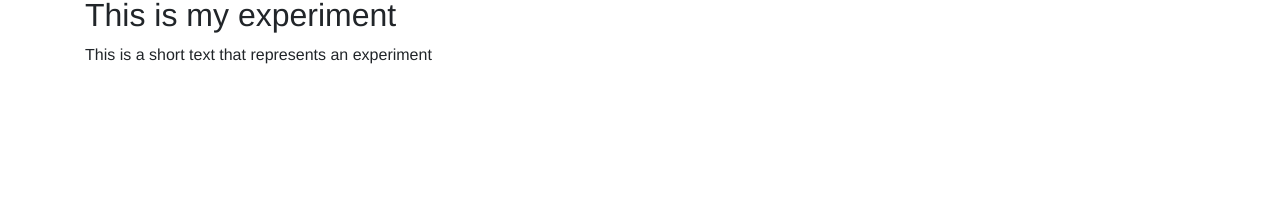
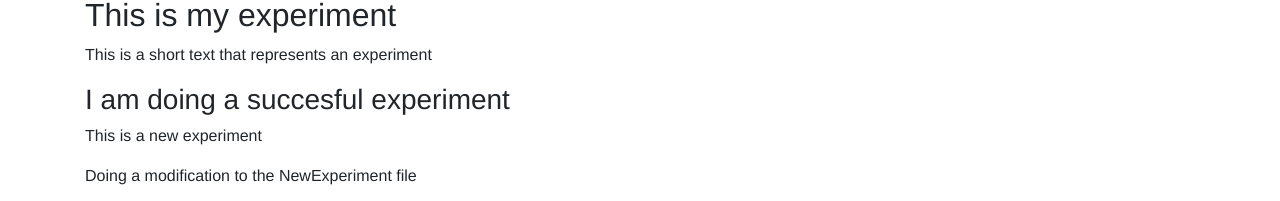
Before and after one commit to CarlosMayo1/carloshmayo, a React (Create React App) app: page /about in a window 1280 px wide. Shown: the part 1491-1692 px from the top of the page. Before the commit the page ends 1574 px from the top, so only its background shows below. Built offline with nearby package versions, Linux system fonts and the light colour scheme.

Commit message:
Adding a modification to the package.json

```diff
--- a/src/Components/About/About.js
+++ b/src/Components/About/About.js
@@ -7,6 +7,9 @@ import GridStudents from '../Grid/GridStudents/GridStudents';
 // I should remember delete it after confirm that I know what I am doing
 import Experiment from './Experiment/Experiment';
 
+// This is another expriment
+import NewExperiment from './NewExperiment/NewExperiment';
+
 const about = () => {
   return(
     <div className="container">
@@ -14,6 +17,7 @@ const about = () => {
       <section>
         <GridStudents/>
         <Experiment/>
+        <NewExperiment/>
       </section>
     </div>
   )
```
